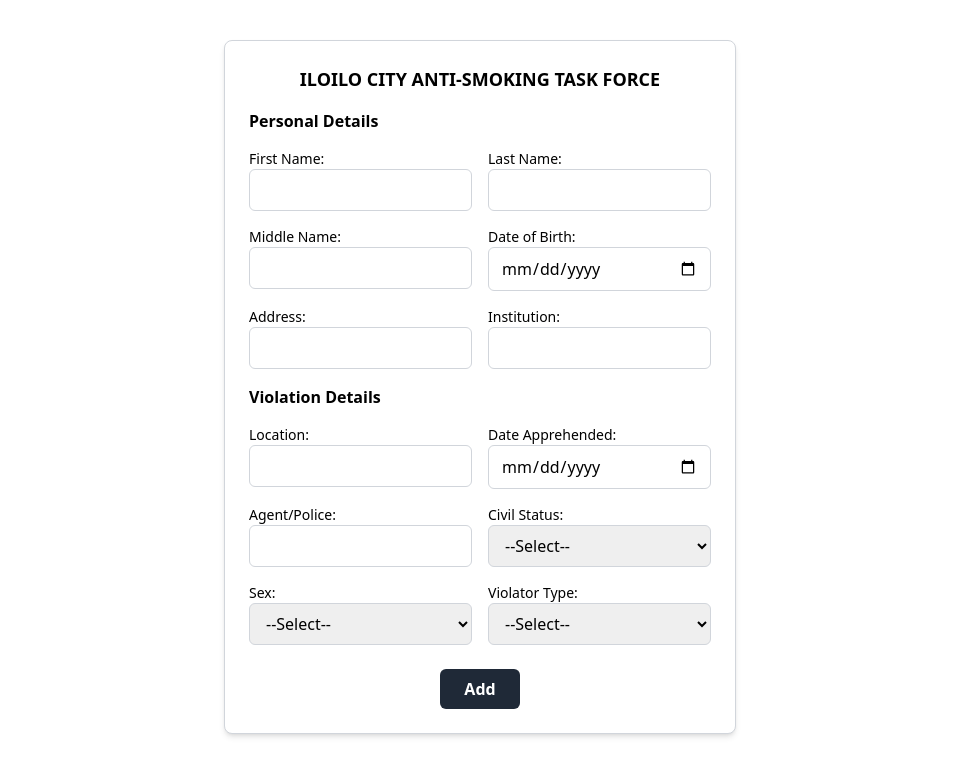
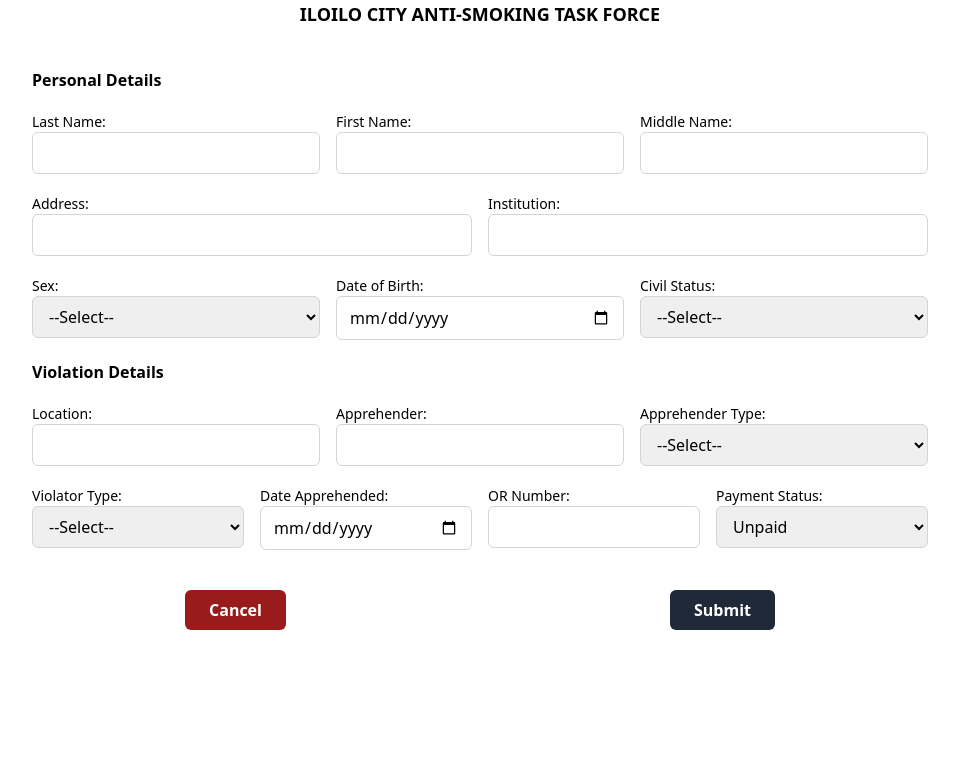
Before and after one commit to code1426/ICAST-Violator-Management, a React (Vite) app: page /formInput in a window 1280 px wide. Shown: the top 776 px of the page, without its empty margins (160-1119 px from the left). Built offline with nearby package versions, Linux system fonts and the light colour scheme; no server answers.

Commit message:
form changes, cancel button

```diff
--- a/src/pages/FormInputPage.tsx
+++ b/src/pages/FormInputPage.tsx
@@ -1,4 +1,5 @@
 import React, { useState } from "react";
+import { useNavigate } from "react-router-dom";
 
 const FormInputPage: React.FC = () => {
   const [formData, setFormData] = useState({
@@ -13,7 +14,10 @@
     location: "",
     dateApprehended: "",
     violatorType: "",
-    agentPolice: "",
+    apprehender: "",
+    apprehenderType:"",
+    orNumber: "",
+    paymentStatus:""
   });
 
   const [errors, setErrors] = useState({
@@ -28,7 +32,10 @@
     location: "",
     dateApprehended: "",
     violatorType: "",
-    agentPolice: "",
+    apprehender: "",
+    apprehenderType:"",
+    orNumber: "",
+    paymentStatus:""
   });
 
   const handleChange = (
@@ -55,6 +62,10 @@
     const newErrors: any = {};
 
     Object.keys(formData).forEach((key) => {
+      if (key === "paymentStatus" && (formData[key as keyof typeof formData] === "Unpaid" || formData[key as keyof typeof formData] === "")) {
+        return;
+    }
+
       if (formData[key as keyof typeof formData] === "") {
         newErrors[key] = `Please fill out the ${key.replace(
           /([A-Z])/g,
@@ -62,6 +73,7 @@
         )}.`;
         hasErrors = true;
       }
+
     });
 
     setErrors(newErrors);
@@ -71,197 +83,100 @@
     }
   };
 
+  const navigate = useNavigate();
+  const handleCancel = () => {
+    navigate("/home/:role")
+  }
+
   return (
-    <div className="w-full max-w-lg mx-auto mt-10 p-6 border border-gray-300 rounded-lg shadow-md bg-white">
+    <div className="w-full max-w-4xl mx-auto">
       <h1 className="text-center text-lg font-semibold mb-4">
         ILOILO CITY ANTI-SMOKING TASK FORCE
       </h1>
       <form onSubmit={handleSubmit} noValidate>
-        <div className="grid grid-cols-2 gap-4">
+      <div className="my-10 gap-4">
           <div className="col-span-2 font-semibold">Personal Details</div>
-          <div>
+
+            <div className="flex space-x-4 my-5">
+              <div className="flex-1 w-full">
+              <label className="block text-sm">Last Name:</label>
+              <input
+                type="text"
+                name="lastName"
+                value={formData.lastName}
+                onChange={handleChange}
+                className={`w-full px-3 py-2 border ${errors.lastName ? "border-red-500" : "border-gray-300"} rounded-md`}
+                required
+              />
+              {errors.lastName && <p className="text-red-500 text-sm">{errors.lastName}</p>}
+            </div>
+
+            <div className="flex-1 w-full">
               <label className="block text-sm">First Name:</label>
               <input
                 type="text"
                 name="firstName"
                 value={formData.firstName}
                 onChange={handleChange}
-              className={`w-full px-3 py-2 border ${
-                errors.firstName ? "border-red-500" : "border-gray-300"
-              } rounded-md`}
+                className={`w-full px-3 py-2 border ${errors.firstName ? "border-red-500" : "border-gray-300"} rounded-md`}
                 required
               />
-            {errors.firstName && (
-              <p className="text-red-500 text-sm">{errors.firstName}</p>
-            )}
+              {errors.firstName && <p className="text-red-500 text-sm">{errors.firstName}</p>}
             </div>
 
-          <div>
-            <label className="block text-sm">Last Name:</label>
-            <input
-              type="text"
-              name="lastName"
-              value={formData.lastName}
-              onChange={handleChange}
-              className={`w-full px-3 py-2 border ${
-                errors.lastName ? "border-red-500" : "border-gray-300"
-              } rounded-md`}
-              required
-            />
-            {errors.lastName && (
-              <p className="text-red-500 text-sm">{errors.lastName}</p>
-            )}
-          </div>
-
-          <div>
+            <div className="flex-1 w-full">
               <label className="block text-sm">Middle Name:</label>
               <input
                 type="text"
                 name="middleName"
                 value={formData.middleName}
                 onChange={handleChange}
-              className={`w-full px-3 py-2 border ${
-                errors.middleName ? "border-red-500" : "border-gray-300"
-              } rounded-md`}
+                className={`w-full px-3 py-2 border ${errors.middleName ? "border-red-500" : "border-gray-300"} rounded-md`}
                 required
               />
-            {errors.middleName && (
-              <p className="text-red-500 text-sm">{errors.middleName}</p>
-            )}
+              {errors.middleName && <p className="text-red-500 text-sm">{errors.middleName}</p>}
+            </div>
           </div>
 
-          <div>
-            <label className="block text-sm">Date of Birth:</label>
-            <input
-              type="date"
-              name="dateOfBirth"
-              value={formData.dateOfBirth}
-              onChange={handleChange}
-              className={`w-full px-3 py-2 border ${
-                errors.dateOfBirth ? "border-red-500" : "border-gray-300"
-              } rounded-md`}
-              required
-            />
-            {errors.dateOfBirth && (
-              <p className="text-red-500 text-sm">{errors.dateOfBirth}</p>
-            )}
-          </div>
+          <div className="flex space-x-4 my-5">
 
-          <div>
+            <div className="flex-1 w-full">
                 <label className="block text-sm">Address:</label>
                 <input
                   type="text"
                   name="address"
                   value={formData.address}
                   onChange={handleChange}
-              className={`w-full px-3 py-2 border ${
-                errors.address ? "border-red-500" : "border-gray-300"
-              } rounded-md`}
+                  className={`w-full px-3 py-2 border ${errors.address ? "border-red-500" : "border-gray-300"} rounded-md`}
                   required
                 />
-            {errors.address && (
-              <p className="text-red-500 text-sm">{errors.address}</p>
-            )}
+                {errors.address && <p className="text-red-500 text-sm">{errors.address}</p>}
               </div>
 
-          <div>
+            <div className="flex-1 w-full">
               <label className="block text-sm">Institution:</label>
               <input
                 type="text"
                 name="institution"
                 value={formData.institution}
                 onChange={handleChange}
-              className={`w-full px-3 py-2 border ${
-                errors.institution ? "border-red-500" : "border-gray-300"
-              } rounded-md`}
+                className={`w-full px-3 py-2 border ${errors.institution ? "border-red-500" : "border-gray-300"} rounded-md`}
                 required
               />
-            {errors.institution && (
-              <p className="text-red-500 text-sm">{errors.institution}</p>
-            )}
+              {errors.institution && <p className="text-red-500 text-sm">{errors.institution}</p>}
             </div>
 
-          <div className="col-span-2 font-semibold">Violation Details</div>
-          <div>
-            <label className="block text-sm">Location:</label>
-            <input
-              type="text"
-              name="location"
-              value={formData.location}
-              onChange={handleChange}
-              className={`w-full px-3 py-2 border ${
-                errors.location ? "border-red-500" : "border-gray-300"
-              } rounded-md`}
-              required
-            />
-            {errors.location && (
-              <p className="text-red-500 text-sm">{errors.location}</p>
-            )}
           </div>
 
-          <div>
-            <label className="block text-sm">Date Apprehended:</label>
-            <input
-              type="date"
-              name="dateApprehended"
-              value={formData.dateApprehended}
-              onChange={handleChange}
-              className={`w-full px-3 py-2 border ${
-                errors.dateApprehended ? "border-red-500" : "border-gray-300"
-              } rounded-md`}
-              required
-            />
-            {errors.dateApprehended && (
-              <p className="text-red-500 text-sm">{errors.dateApprehended}</p>
-            )}
-          </div>
+          <div className="flex space-x-4 my-5">
 
-          <div>
-            <label className="block text-sm">Agent/Police:</label>
-            <input
-              type="text"
-              name="agentPolice"
-              value={formData.agentPolice}
-              onChange={handleChange}
-              className={`w-full px-3 py-2 border ${
-                errors.agentPolice ? "border-red-500" : "border-gray-300"
-              } rounded-md`}
-              required
-            />
-            {errors.agentPolice && (
-              <p className="text-red-500 text-sm">{errors.agentPolice}</p>
-            )}
-          </div>
-
-          <div>
-            <label className="block text-sm">Civil Status:</label>
-            <select
-              name="civilStatus"
-              value={formData.civilStatus}
-              onChange={handleChange}
-              className={`w-full px-3 py-2 border ${
-                errors.civilStatus ? "border-red-500" : "border-gray-300"
-              } rounded-md`}
-              required
-            >
-              <option value="">--Select--</option>
-              <option value="Single">Single</option>
-              <option value="Married">Married</option>
-            </select>
-            {errors.civilStatus && (
-              <p className="text-red-500 text-sm">{errors.civilStatus}</p>
-            )}
-          </div>
-
-          <div>
+          <div className="flex-1" >
               <label className="block text-sm">Sex:</label>
               <select
                 name="sex"
                 value={formData.sex}
                 onChange={handleChange}
-              className={`w-full px-3 py-2 border ${
-                errors.sex ? "border-red-500" : "border-gray-300"
-              } rounded-md`}
+                className={`w-full px-3 py-2 border ${errors.sex ? "border-red-500" : "border-gray-300"} rounded-md`}
                 required
               >
                 <option value="">--Select--</option>
@@ -271,34 +186,163 @@
               {errors.sex && <p className="text-red-500 text-sm">{errors.sex}</p>}
             </div>
 
-          <div>
+            <div className="flex-1">
+              <label className="block text-sm">Date of Birth:</label>
+              <input
+                type="date"
+                name="dateOfBirth"
+                value={formData.dateOfBirth}
+                onChange={handleChange}
+                className={`w-full px-3 py-2 border ${errors.dateOfBirth ? "border-red-500" : "border-gray-300"} rounded-md`}
+                required
+              />
+              {errors.dateOfBirth && <p className="text-red-500 text-sm">{errors.dateOfBirth}</p>}
+            </div>
+
+            <div className="flex-1">
+              <label className="block text-sm">Civil Status:</label>
+              <select
+                name="civilStatus"
+                value={formData.civilStatus}
+                onChange={handleChange}
+                className={`w-full px-3 py-2 border ${errors.civilStatus ? "border-red-500" : "border-gray-300"} rounded-md`}
+                required
+              >
+                <option value="">--Select--</option>
+                <option value="Single">Single</option>
+                <option value="Married">Married</option>
+              </select>
+              {errors.civilStatus && <p className="text-red-500 text-sm">{errors.civilStatus}</p>}
+            </div>
+          </div>
+
+          <div className="col-span-2 font-semibold ">Violation Details</div>
+          <div className="flex space-x-4 my-5">
+
+            <div className="flex-1">
+              <label className="block text-sm ">Location:</label>
+              <input
+                type="text"
+                name="location"
+                value={formData.location}
+                onChange={handleChange}
+                className={`w-full px-3 py-2 border ${errors.location ? "border-red-500" : "border-gray-300"} rounded-md`}
+                required
+              />
+              {errors.location && <p className="text-red-500 text-sm">{errors.location}</p>}
+            </div>
+
+            <div className="flex-1">
+              <label className="block text-sm">Apprehender:</label>
+              <input
+                type="text"
+                name="agentPolice"
+                value={formData.apprehender}
+                onChange={handleChange}
+                className={`w-full px-3 py-2 border ${errors.apprehender ? "border-red-500" : "border-gray-300"} rounded-md`}
+                required
+              />
+              {errors.apprehender && <p className="text-red-500 text-sm">{errors.apprehender}</p>}
+            </div>
+
+            <div className="flex-1">
+              <label className="block text-sm">Apprehender Type:</label>
+              <select
+                  name="violatorType"
+                  value={formData.apprehenderType}
+                  onChange={handleChange}
+                  className={`w-full px-3 py-2 border ${errors.apprehenderType ? "border-red-500" : "border-gray-300"} rounded-md`}
+                  required
+                >
+                  <option value="">--Select--</option>
+                  <option value="Student">Police</option>
+                  <option value="Civilian">Agent</option>
+                </select>
+                {errors.apprehenderType && <p className="text-red-500 text-sm">{errors.apprehenderType}</p>}
+            </div>
+
+          </div>
+
+          <div className="flex space-x-4 my-5">
+
+            <div className="flex-1">
                 <label className="block text-sm">Violator Type:</label>
                 <select
                   name="violatorType"
                   value={formData.violatorType}
                   onChange={handleChange}
-              className={`w-full px-3 py-2 border ${
-                errors.violatorType ? "border-red-500" : "border-gray-300"
-              } rounded-md`}
+                  className={`w-full px-3 py-2 border ${errors.violatorType ? "border-red-500" : "border-gray-300"} rounded-md`}
                   required
                 >
                   <option value="">--Select--</option>
                   <option value="Student">Student</option>
                   <option value="Civilian">Civilian</option>
                 </select>
-            {errors.violatorType && (
-              <p className="text-red-500 text-sm">{errors.violatorType}</p>
-            )}
-          </div>
+                {errors.violatorType && <p className="text-red-500 text-sm">{errors.violatorType}</p>}
             </div>
 
-        <div className="flex justify-center mt-6">
+            <div className="flex-1">
+              <label className="block text-sm">Date Apprehended:</label>
+              <input
+                type="date"
+                name="dateApprehended"
+                value={formData.dateApprehended}
+                onChange={handleChange}
+                className={`w-full px-3 py-2 border ${errors.dateApprehended ? "border-red-500" : "border-gray-300"} rounded-md`}
+                required
+              />
+              {errors.dateApprehended && <p className="text-red-500 text-sm">{errors.dateApprehended}</p>}
+            </div>
+
+            <div className="flex-1">
+              <label className="block text-sm">OR Number:</label>
+              <input
+                type="text"
+                name="orNumber"
+                value={formData.orNumber}
+                onChange={handleChange}
+                className={`w-full px-3 py-2 border ${errors.orNumber ? "border-red-500" : "border-gray-300"} rounded-md`}
+                required
+                />
+                {errors.orNumber && <p className="text-red-500 text-sm">{errors.orNumber}</p>}
+            </div>
+
+            <div className="flex-1">
+              <label className="block text-sm">Payment Status:</label>
+              <select
+                  name="paymentStatus"
+                  value={formData.paymentStatus}
+                  onChange={handleChange}
+                  className={`w-full px-3 py-2 border ${errors.paymentStatus ? "border-red-500" : "border-gray-300"} rounded-md`}
+                  required
+                >
+                  <option value="">Unpaid</option>
+                  <option value="Student">Paid</option>
+                </select>
+                {errors.paymentStatus && <p className="text-red-500 text-sm">{errors.paymentStatus}</p>}
+            </div>
+
+          </div>
+
+        </div>
+
+        <div className="flex justify-center mt-6 gap-x-96">
+
+        <button
+            type="button"
+            onClick={handleCancel}
+            className="px-6 py-2 bg-red-800 text-white font-semibold rounded-md hover:bg-graSuby-700"
+            >
+             Cancel
+            </button>
+
           <button
             type="submit"
-            className="px-6 py-2 bg-gray-800 text-white font-semibold rounded-md hover:bg-gray-700"
+            className="px-6 py-2 bg-gray-800 text-white font-semibold rounded-md hover:bg-graSuby-700"
           >
-            Add
+            Submit
           </button>
+
         </div>
       </form>
     </div>
```
Lines whose indentation alone changed are shown as unchanged.
